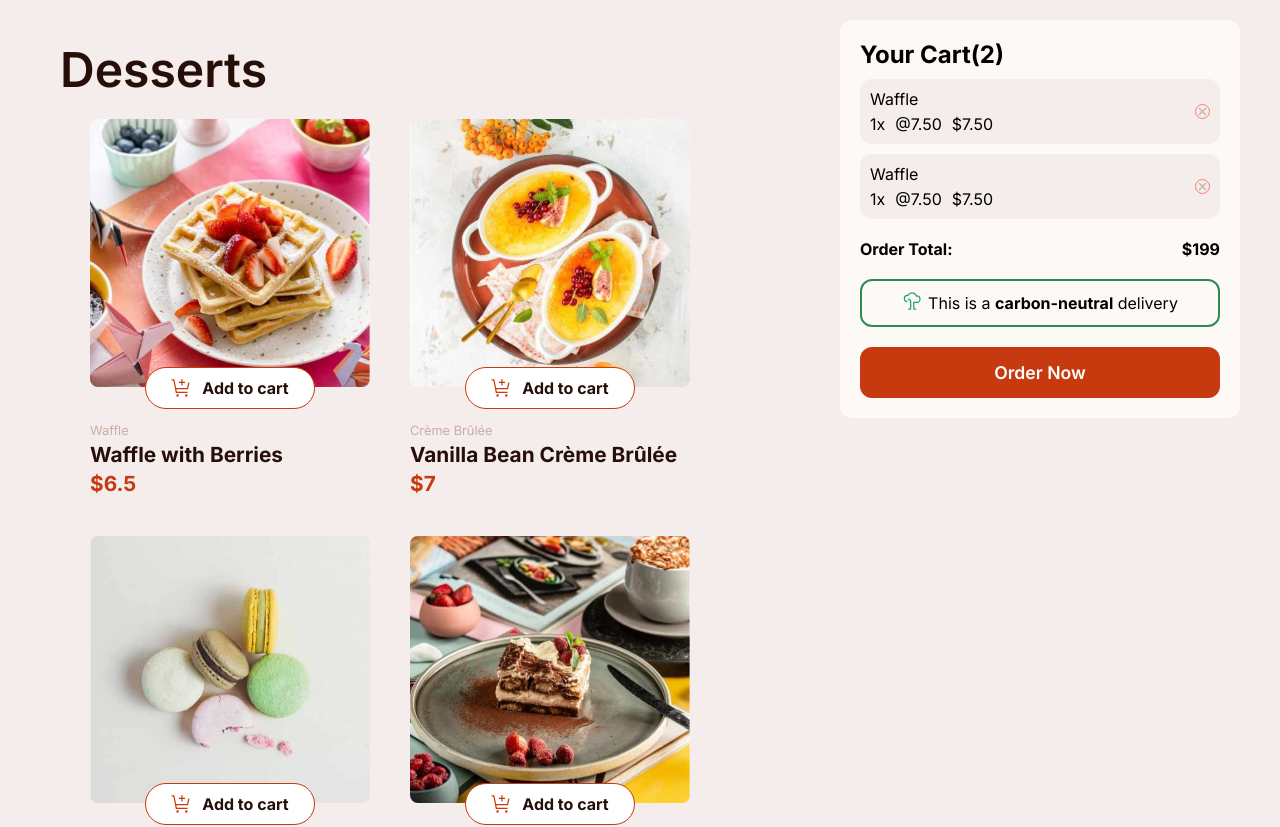
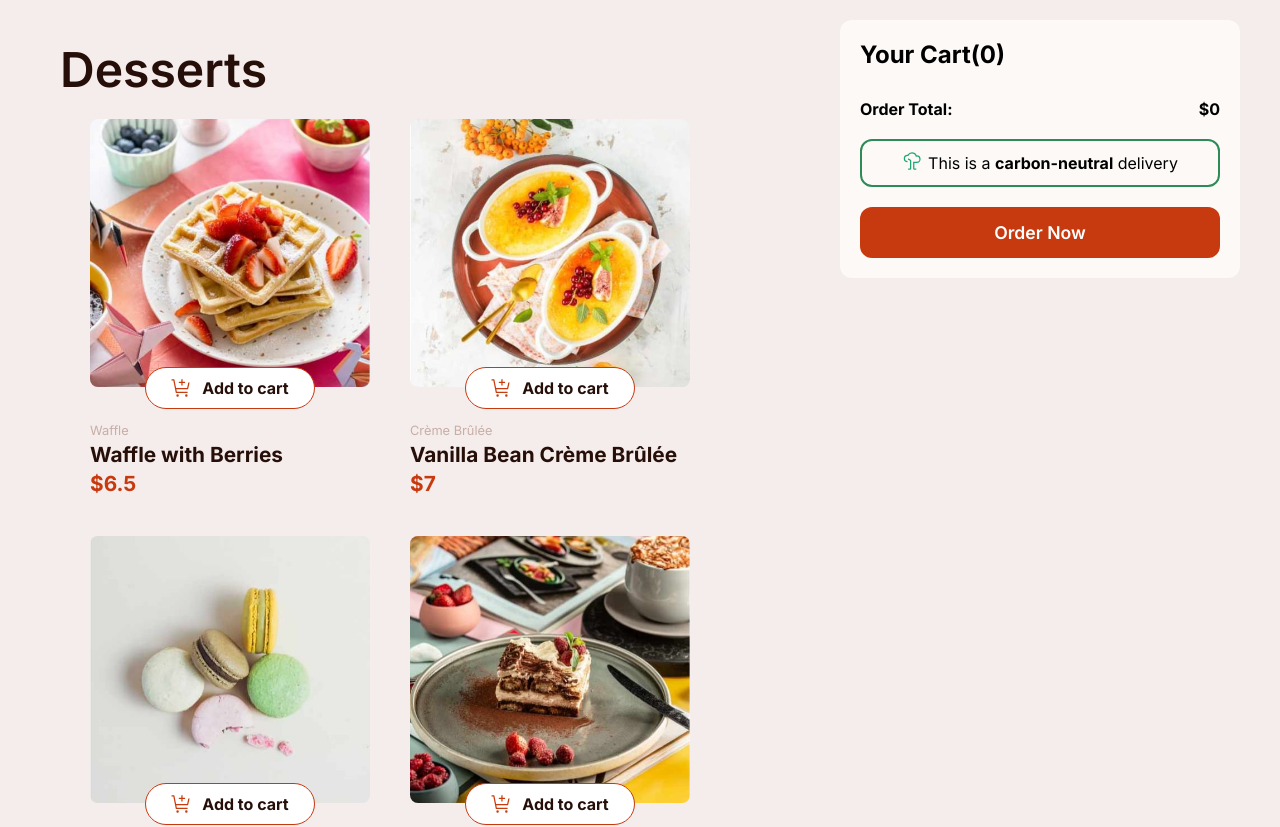
Before and after one commit to karanhub003/Dessert-Page, a React (Vite) app: page / in a window 1280 px wide. Shown: the top 827 px of the page. Built offline with nearby package versions, Linux system fonts and the light colour scheme.

Commit message:
Completed the project with all  functionallity

```diff
--- a/src/components/AddToCart.jsx
+++ b/src/components/AddToCart.jsx
@@ -5,30 +5,60 @@ import cartImg from "../assets/icon-add-to-cart.svg";
 import incrImg from "../assets/icon-increment-quantity.svg";
 import decrImg from "../assets/icon-decrement-quantity.svg";
 
-export default function AddToCart({ quantity, setQuantity }) {
+export default function AddToCart({ cart, setCart, product }) {
+  const existingProduct = cart.find((item) => item.id === product.id);
   return (
     <>
-      {quantity === 0 ? (
-        <div className="addToBtn" onClick={()=>{
-          setQuantity(1)
-        }}>
+      {!existingProduct ? (
+        <div
+          className="addToBtn"
+          onClick={() => {
+            setCart([...cart, { ...product, quantity: 1 }]);
+            // console.log(cart);
+          }}
+        >
           <img src={cartImg} alt="" />
           <h3 className="addToBtnHeading">Add to cart</h3>
         </div>
       ) : (
         <div className="incDecBtn">
-          <div className="circleBtn" onClick={()=>{
-            setQuantity(quantity-1)
-          }}>
+          <div
+            className="circleBtn"
+            onClick={() => {
+              // IF quantity is 1 → remove product
+              if (existingProduct.quantity === 1) {
+                setCart(cart.filter((item) => item.id !== product.id));
+              }
+
+              // OTHERWISE decrease quantity
+              else {
+                setCart(
+                  cart.map((item) =>
+                    item.id === product.id
+                      ? { ...item, quantity: item.quantity - 1 }
+                      : item,
+                  ),
+                );
+              }
+            }}
+          >
             <img className="iconImg" src={decrImg} alt="" />
           </div>
-          <p>{quantity}</p>
-          <div className="circleBtn" onClick={()=>{
-            setQuantity(quantity+1)
-          }}>
+          <p>{existingProduct.quantity}</p>
+          <div
+            className="circleBtn"
+            onClick={() => {
+              setCart(
+                cart.map((item) =>
+                  item.id === product.id
+                    ? { ...item, quantity: item.quantity + 1 }
+                    : item,
+                ),
+              );
+            }}
+          >
             <img className="iconImg" src={incrImg} alt="" />
           </div>
-
         </div>
       )}
     </>
--- a/src/components/CartCard.css
+++ b/src/components/CartCard.css
@@ -28,6 +28,7 @@
     display: flex;
     justify-content: center;
     align-items: center;
+    cursor: pointer;
 }
 .cartLeftBox img{
     width: 70%;
--- a/src/components/CartCard.jsx
+++ b/src/components/CartCard.jsx
@@ -3,44 +3,46 @@ import close from "../assets/icon-remove-item.svg";
 import "./CartCard.css";
 import treeImg from "../assets/icon-carbon-neutral.svg";
 
-export default function CartCard() {
+export default function CartCard({ cart,setCart }) {
+  const totalPrice = cart.reduce((total, item) => {
+    return total + item.price * item.quantity;
+  }, 0);
   return (
     <div className="cartContainer">
-      <h2>Your Cart(2)</h2>
+      <h2>Your Cart({cart.length})</h2>
       <div className="cartProductContainer">
+        {cart.map((item) => (
           <div className="cartProduct">
             <div className="cartRightBox">
-            <p>Waffle</p>
+              <p>{item.name}</p>
               <div className="cartProductInfo">
-              <p>1x</p>
-              <p>@7.50</p>
-              <p>$7.50</p>
+                <p>{item.quantity}x</p>
+                <p>@{item.price}</p>
+                <p>${item.price * item.quantity}</p>
               </div>
             </div>
             <div className="cartLeftBox">
-            <img src={close} alt="" />
+              <img
+                src={close}
+                alt=""
+                onClick={() => {
+                  const updatedCart = cart.filter((cartItem) => {
+                    return cartItem.id !== item.id;
+                  });
+
+                  setCart(updatedCart);
+                }}
+              />
             </div>
           </div>
-         <div className="cartProduct">
-          <div className="cartRightBox">
-            <p>Waffle</p>
-            <div className="cartProductInfo">
-              <p>1x</p>
-              <p>@7.50</p>
-              <p>$7.50</p>
-            </div>
-          </div>
-          <div className="cartLeftBox">
-            <img src={close} alt="" />
-          </div>
-           </div>
+        ))}
       </div>
       <div className="orderTotal">
         <p>
           <b>Order Total:</b>
         </p>
         <p>
-          <b>$199</b>
+          <b>${totalPrice}</b>
         </p>
       </div>
       <div className="ecoTree">
--- a/src/components/Home.jsx
+++ b/src/components/Home.jsx
@@ -1,18 +1,20 @@
-import React from 'react'
+import React, { useState } from 'react'
 import './Home.css'
 
 import ProductList from './ProductList'
 import CartCard from './CartCard'
 
 export default function () {
+  const [cart,setCart]=useState([])
+  console.log(cart);
   return (
   <>
   <div className="leftSide">
     <h1 className='Heading'>Desserts</h1>
-    <ProductList/>
+    <ProductList cart={cart} setCart={setCart}/>
   </div>
   <div className="rightSide">
-    <CartCard/>
+    <CartCard cart={cart} setCart={setCart}/>
   </div>
   </>
   )
--- a/src/components/ProductCard.jsx
+++ b/src/components/ProductCard.jsx
@@ -1,24 +1,24 @@
-import React, { useState } from 'react'
-import './ProductCard.css'
+import React, { useState } from "react";
+import "./ProductCard.css";
 
-import AddToCart from './AddToCart';
+import AddToCart from "./AddToCart";
 
-export default function ProductCard({product}) {
-const [quantity,setQuantity]=useState(0)
+export default function ProductCard({ product, cart, setCart }) {
   return (
     <>
-    <div className='ProductCard'>
-      <div className="imgBox">
-        <img className='ProdImg' src={product.image.desktop} alt="" />
-        <AddToCart quantity={quantity} setQuantity={setQuantity} />
+      <div className="ProductCard">
+        <div className="imgBox">
+          <img className="ProdImg" src={product.image.desktop} alt="" />
+          <AddToCart cart={cart} setCart={setCart} product={product} />
+        </div>
+        <p className="productName">{product.category}</p>
+        <h2 className="productTitle">{product.name}</h2>
+        <p className="productPrice">
+          <b>${product.price}</b>
+        </p>
       </div>
-      <p className='productName'>{product.category}</p>
-      <h2 className='productTitle'>{product.name}</h2>
-      <p className='productPrice'><b>${product.price}</b></p>
-    </div>
-
     </>
-  )
+  );
 
   function newFunction() {
     console.log(product);
--- a/src/components/ProductList.jsx
+++ b/src/components/ProductList.jsx
@@ -2,11 +2,11 @@ import React from "react";
 import ProductCard from "./ProductCard";
 import "./ProductCard.css";
 import ProductData from "../data/ProductData";
-export default function ProductList() {
+export default function ProductList({cart,setCart}) {
   return (
     <div className="ProductContainer">
       {ProductData.map((product, i) => (
-        <ProductCard key={i} product={product} />
+        <ProductCard key={i} product={product}  cart={cart} setCart={setCart}/>
       ))}
     </div>
   );
--- a/src/data/ProductData.js
+++ b/src/data/ProductData.js
@@ -12,6 +12,7 @@ import BaklavaImg from '../assets/image-baklava-desktop.jpg'
 
 export default[
     {
+        "id":1,
        "image": {
             "thumbnail": "../assets/image-waffle-thumbnail.jpg",
             "mobile": "./assets/images/image-waffle-mobile.jpg",
@@ -23,6 +24,7 @@ export default[
        "price": 6.50
     },
     {
+        "id":2,
         "image": {
             "thumbnail": "./assets/images/image-creme-brulee-thumbnail.jpg",
             "mobile": "./assets/images/image-creme-brulee-mobile.jpg",
@@ -34,6 +36,7 @@ export default[
         "price": 7.00
      },
      {
+        "id":3,
         "image": {
             "thumbnail": "./assets/images/image-macaron-thumbnail.jpg",
             "mobile": "./assets/images/image-macaron-mobile.jpg",
@@ -45,6 +48,7 @@ export default[
         "price": 8.00
      },
      {
+        "id":4,
         "image": {
             "thumbnail": "./assets/images/image-tiramisu-thumbnail.jpg",
             "mobile": "./assets/images/image-tiramisu-mobile.jpg",
@@ -56,6 +60,7 @@ export default[
         "price": 5.50
      },
      {
+        "id":5,
         "image": {
             "thumbnail": "./assets/images/image-baklava-thumbnail.jpg",
             "mobile": "./assets/images/image-baklava-mobile.jpg",
@@ -67,6 +72,7 @@ export default[
         "price": 4.00
      },
      {
+        "id":6,
         "image": {
             "thumbnail": "./assets/images/image-meringue-thumbnail.jpg",
             "mobile": "./assets/images/image-meringue-mobile.jpg",
@@ -78,6 +84,7 @@ export default[
         "price": 5.00
      },
      {
+        "id":7,
         "image": {
             "thumbnail": "./assets/images/image-cake-thumbnail.jpg",
             "mobile": "./assets/images/image-cake-mobile.jpg",
@@ -89,6 +96,7 @@ export default[
         "price": 4.50
      },
      {
+        "id":8,
         "image": {
             "thumbnail": "./assets/images/image-brownie-thumbnail.jpg",
             "mobile": "./assets/images/image-brownie-mobile.jpg",
@@ -100,6 +108,7 @@ export default[
         "price": 4.50
      },
      {
+        "id":9,
         "image": {
             "thumbnail": "./assets/images/image-panna-cotta-thumbnail.jpg",
             "mobile": "./assets/images/image-panna-cotta-mobile.jpg",
```
Lines whose indentation alone changed are shown as unchanged.
